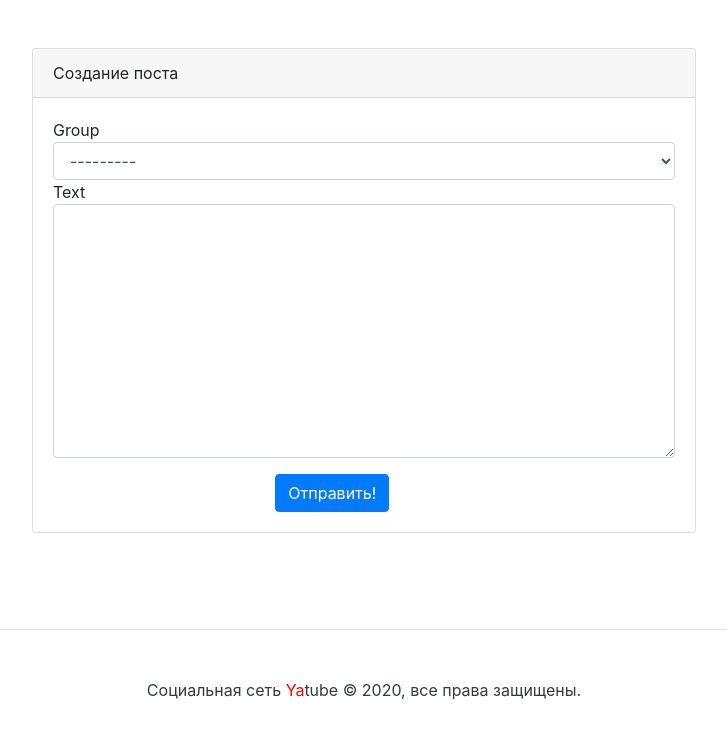
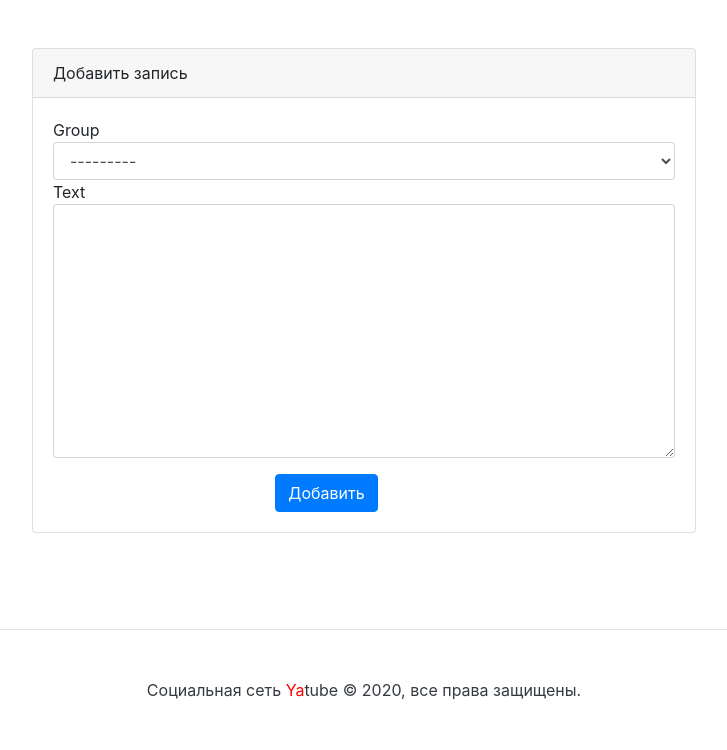
Before and after one commit to DmitryShinkarev/hw04_tests, a Django app: page /new/ in a window 1280 px wide. Shown: the part 56-806 px from the top of the page, without its empty margins (276-1003 px from the left). Run offline with Django 3.2, Linux system fonts and the light colour scheme; the visitor is signed in with stand-in values (Sample User, id 1); data that the repository does not hold is empty; some libraries are stand-ins or nearby versions.

Commit message:
first check

```diff
--- a/templates/new_post.html
+++ b/templates/new_post.html
@@ -1,4 +1,4 @@
 {% extends "base_form.html" %}
-{% block title %} {% if edit %} Редактирование поста {% else %}Создание поста{% endif %} {% endblock %}
-{% block header %} {% if edit %} Редактирование поста {% else %}Создание поста{% endif %}  {% endblock %}
-{% block button %} {% if edit %} Сохранить !{% else %}Отправить!{% endif %} {% endblock %}
+{% block title %} {% if edit %} Редактировать запись {% else %} Добавить запись {% endif %} {% endblock %}
+{% block header %} {% if edit %} Редактировать запись {% else %} Добавить запись {% endif %}  {% endblock %}
+{% block button %} {% if edit %} Сохранить {% else %} Добавить {% endif %} {% endblock %}
```
